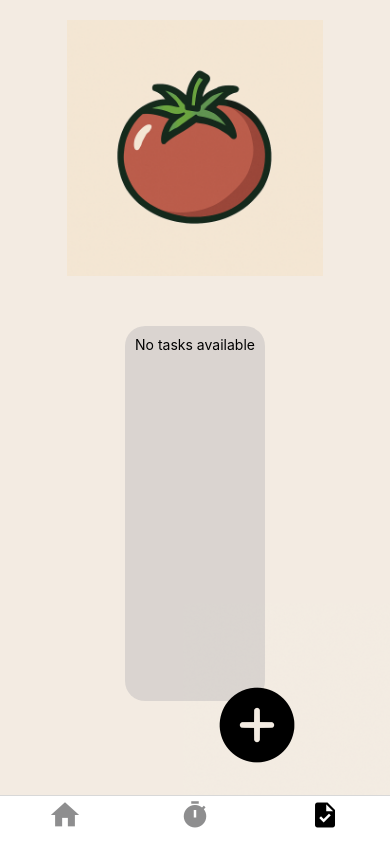
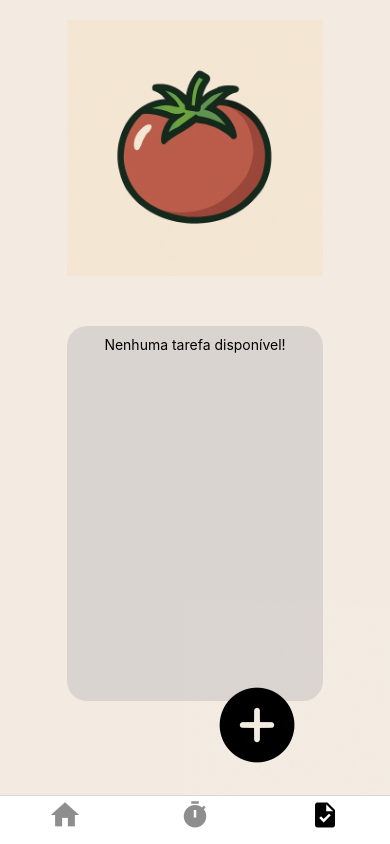
Before and after one commit to gabrielvedova/doropomo, a React Native app in the folder doropomo/: screen /Tasks in a window 390 px wide. Built offline with nearby package versions, Linux system fonts and the light colour scheme.

Commit message:
feat(Tasks): update task input handling and layout for better usability

```diff
--- a/doropomo/src/components/tasks/ListTasks.js
+++ b/doropomo/src/components/tasks/ListTasks.js
@@ -48,20 +48,27 @@ export default ({
       style={[styles.container, { paddingTop: showButton ? 50 : 10 }]}
     >
       {isEditing ? (
-        <View>
+        <View style={{ justifyContent: "center", alignItems: "center" }}>
           <TextInput
             style={styles.input}
             value={newTask.title}
             onChangeText={(text) => setNewTask({ ...newTask, title: text })}
-            placeholder="Edit task title"
+            placeholder="Insira o novo título da tarefa"
           />
           <TextInput
             style={styles.input}
             value={newTask.weight}
             onChangeText={(text) => setNewTask({ ...newTask, weight: text })}
-            placeholder="Edit task weight"
+            placeholder="Insira o novo peso da tarefa (1 a 4)"
             keyboardType="numeric"
           />
+          <View
+            style={{
+              flexDirection: "row",
+              justifyContent: "space-between",
+              width: "60%",
+            }}
+          >
             <TouchableOpacity
               onPress={() => {
                 editTask(editingTask);
@@ -78,6 +85,7 @@ export default ({
             >
               <Text>Cancel</Text>
             </TouchableOpacity>
+          </View>
         </View>
       ) : (
         <View style={styles.listContainer}>
@@ -139,8 +147,12 @@ export default ({
               </View>
             )}
             ListEmptyComponent={() => (
-              <View>
-                <Text>No tasks available</Text>
+              <View
+                style={{
+                  width: "100%",
+                }}
+              >
+                <Text>Nenhuma tarefa disponível!</Text>
               </View>
             )}
           />
@@ -153,6 +165,7 @@ export default ({
 const styles = StyleSheet.create({
   container: {
     flex: 1,
+    width: "100%",
   },
   listContainer: {
     width: "100%",
@@ -178,8 +191,8 @@ const styles = StyleSheet.create({
   input: {
     borderWidth: 1,
     borderColor: "gray",
-    padding: 5,
-    marginBottom: 5,
-    width: 200,
+    padding: 10,
+    marginBottom: 10,
+    width: 300,
   },
 });
--- a/doropomo/src/views/Tasks.js
+++ b/doropomo/src/views/Tasks.js
@@ -29,7 +29,9 @@ export default ({ showButton = true, showImage = true }) => {
   useEffect(() => {
     const loadTasks = async () => {
       try {
+        AsyncStorage.clear(); // Limpa o AsyncStorage para testes
         const storedTasks = await AsyncStorage.getItem("tasks");
+        console.log("Tarefas carregadas do AsyncStorage:", storedTasks);
         if (storedTasks) {
           setListTasks(JSON.parse(storedTasks));
         }
@@ -86,11 +88,13 @@ export default ({ showButton = true, showImage = true }) => {
                   title: text,
                 })
               }
+              scrollEnabled={true}
             />
             <TextInput
               style={styles.input}
               placeholder="Peso da tarefa (1 a 4)"
               value={newTask.weight}
+              keyboardType="numeric"
               onChangeText={(text) =>
                 setNewTask({
                   ...newTask,
@@ -98,15 +102,23 @@ export default ({ showButton = true, showImage = true }) => {
                 })
               }
             />
-            <TouchableOpacity onPress={addNewTask} style={styles.addButton}>
-              <Text style={styles.addButtonText}>Add Task</Text>
-            </TouchableOpacity>
-            <TouchableOpacity
-              onPress={() => setIsNewTask(false)}
-              style={styles.cancelButton}
+            <View
+              style={{
+                flexDirection: "row",
+                justifyContent: "space-between",
+                width: "60%",
+              }}
             >
-              <Text style={styles.cancelButtonText}>Cancel</Text>
-            </TouchableOpacity>
+              <TouchableOpacity
+                onPress={() => setIsNewTask(false)}
+                style={styles.cancelButton}
+              >
+                <Text style={styles.cancelButtonText}>Cancel</Text>
+              </TouchableOpacity>
+              <TouchableOpacity onPress={addNewTask} style={styles.addButton}>
+                <Text style={styles.addButtonText}>Add Task</Text>
+              </TouchableOpacity>
+            </View>
           </View>
         ) : (
           <>
@@ -142,6 +154,12 @@ export default ({ showButton = true, showImage = true }) => {
 };
 
 const styles = StyleSheet.create({
+  background: {
+    flex: 1,
+    justifyContent: "center",
+    alignItems: "center",
+    backgroundColor: colors.background,
+  },
   container: {
     flex: 1,
     justifyContent: "center",
@@ -163,7 +181,7 @@ const styles = StyleSheet.create({
     borderColor: "gray",
     padding: 10,
     marginBottom: 10,
-    width: "80%",
+    width: 300,
   },
   addButton: {
     backgroundColor: "green",
```
Lines whose indentation alone changed are shown as unchanged.
